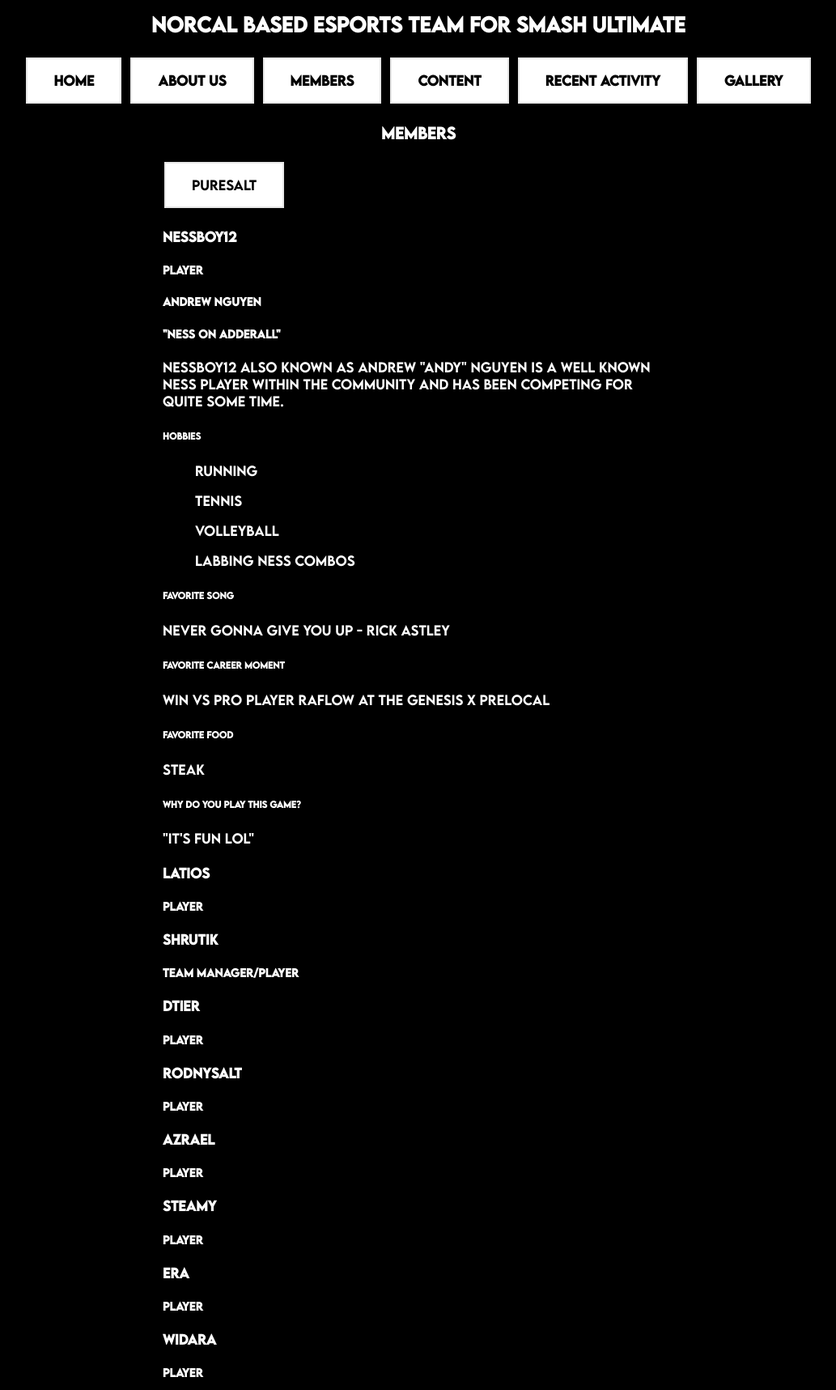
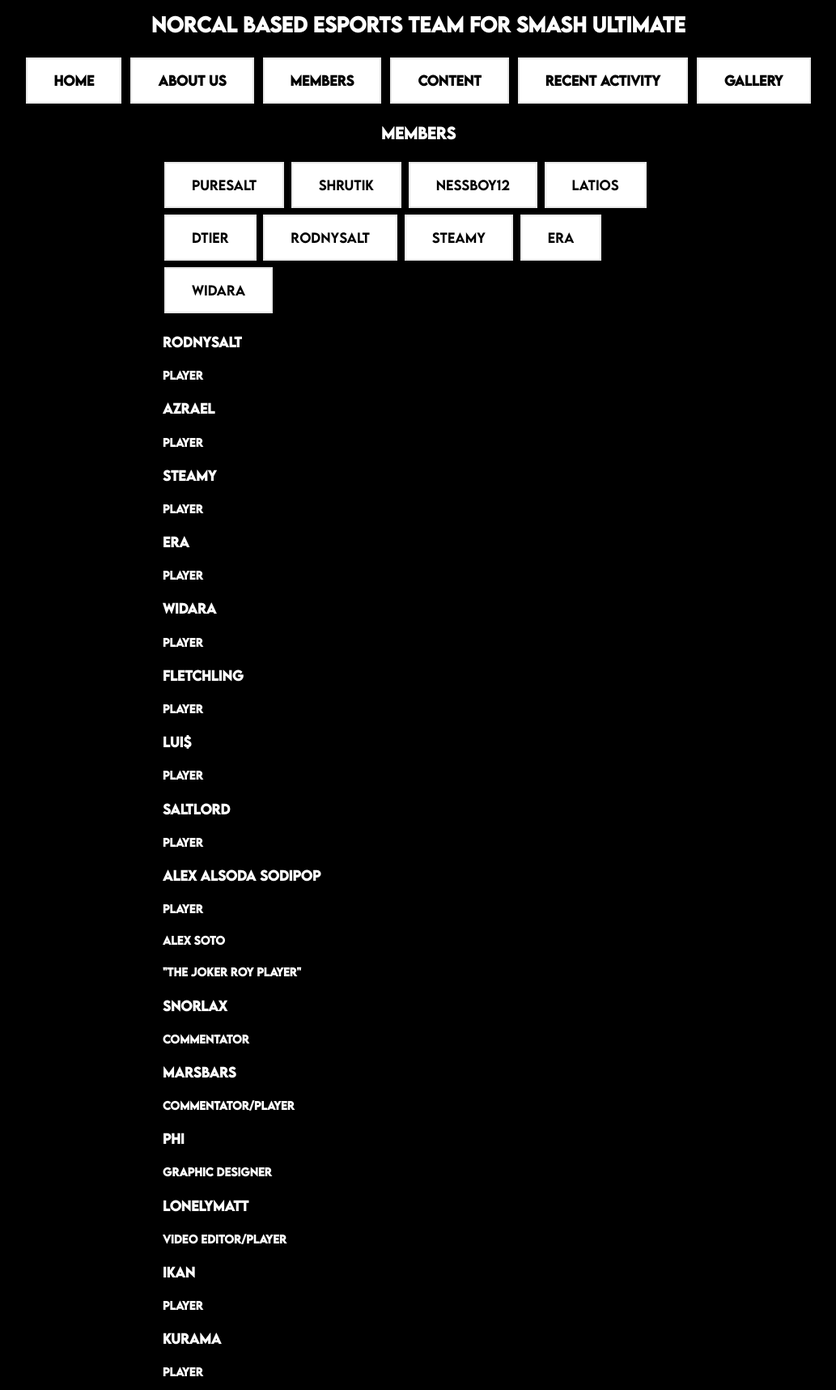
Before and after one commit to pkflash/saltesports, a Django app: page /salt/members in a window 1280 px wide. Shown: the part 203-1920 px from the top of the page at 81% size, without its empty margins (123-1156 px from the left). Run offline with Django 5.2, Linux system fonts and the light colour scheme.

Commit message:
first 5 buttons done

```diff
--- a/salt/templates/salt/members.html
+++ b/salt/templates/salt/members.html
@@ -8,34 +8,20 @@
    {% block content %}
     <p>
         <a class="button grayButton" href="{% url 'salt_app:puresalt' %}">puresalt</a>
+        <a class="button grayButton" href="{% url 'salt_app:shrutik' %}">shrutik</a>
+        <a class="button grayButton" href="{% url 'salt_app:nessboy12' %}">nessboy12</a>
+        <a class="button grayButton" href="{% url 'salt_app:latios' %}">latios</a>
+        <a class="button grayButton" href="{% url 'salt_app:dtier' %}">dtier</a>
+        <a class="button grayButton" href="{% url 'salt_app:puresalt' %}">rodnysalt</a>
+        <a class="button grayButton" href="{% url 'salt_app:puresalt' %}">steamy</a>
+        <a class="button grayButton" href="{% url 'salt_app:puresalt' %}">era</a>
+        <a class="button grayButton" href="{% url 'salt_app:puresalt' %}">widara</a>
     </p>
 
-    <h4>nessboy12</h4>
-        <h5>player</h5>
-        <h5>andrew nguyen</h5>
-        <h5>"ness on adderall"</h5>
-            <p>nessboy12 also known as andrew "andy" nguyen is a well known ness player within the community and has been competing for quite some time. </p>
-        <h6>hobbies</h6>
-            <p>
-                <ul>running</ul>
-                <ul>tennis</ul>
-                <ul>volleyball</ul>
-                <ul>labbing ness combos</ul>
-            </p>
-        <h6>favorite song</h6>
-            <p>never gonna give you up - rick astley</p>
-        <h6>favorite career moment</h6>
-            <p>win vs pro player raflow at the genesis x prelocal</p>
-        <h6>favorite food</h6>
-            <p>steak</p>
-        <h6>why do you play this game?</h6>
-            <p>"it's fun LOL"</p>
-    <h4>latios</h4>
-        <h5>player</h5>
-    <h4>shrutik</h4>
-        <h5>team manager/player</ah5>
-    <h4>dtier</h4>
-        <h5>player</h5>
+
+
+
+
     <h4>rodnysalt</h4>
         <h5>player</h5>
     <h4>azrael</h4>
--- a/salt/urls.py
+++ b/salt/urls.py
@@ -9,5 +9,10 @@
     path("gallery", views.gallery, name="gallery"),
     path("members", views.members, name="members"),
     path("recent", views.recent, name="recent"),
-    path("members/puresalt", views.puresalt, name="puresalt")
+    path("members/puresalt", views.puresalt, name="puresalt"),
+    path("members/shrutik", views.shrutik, name="shrutik"),
+    path("members/nessboy12", views.nessboy12, name="nessboy12"),
+    path("members/latios", views.latios, name="latios"),
+    path("members/dtier", views.dtier, name="dtier")
+
 ]
--- a/salt/views.py
+++ b/salt/views.py
@@ -21,3 +21,15 @@
 
 def puresalt(request):
     return render(request, "salt/members/puresalt.html")
+
+def shrutik(request):
+    return render(request, "salt/members/shrutik.html")
+
+def nessboy12(request):
+    return render(request, "salt/members/nessboy12.html")
+
+def latios(request):
+    return render(request, "salt/members/latios.html")
+
+def dtier(request):
+    return render(request, "salt/members/dtier.html")
```
Also changed, not shown: salt/templates/salt/members/dtier.html (added, +8 -0 lines), salt/templates/salt/members/latios.html (added, +8 -0 lines), salt/templates/salt/members/nessboy12.html (added, +45 -0 lines), salt/templates/salt/members/shrutik.html (added, +8 -0 lines).
